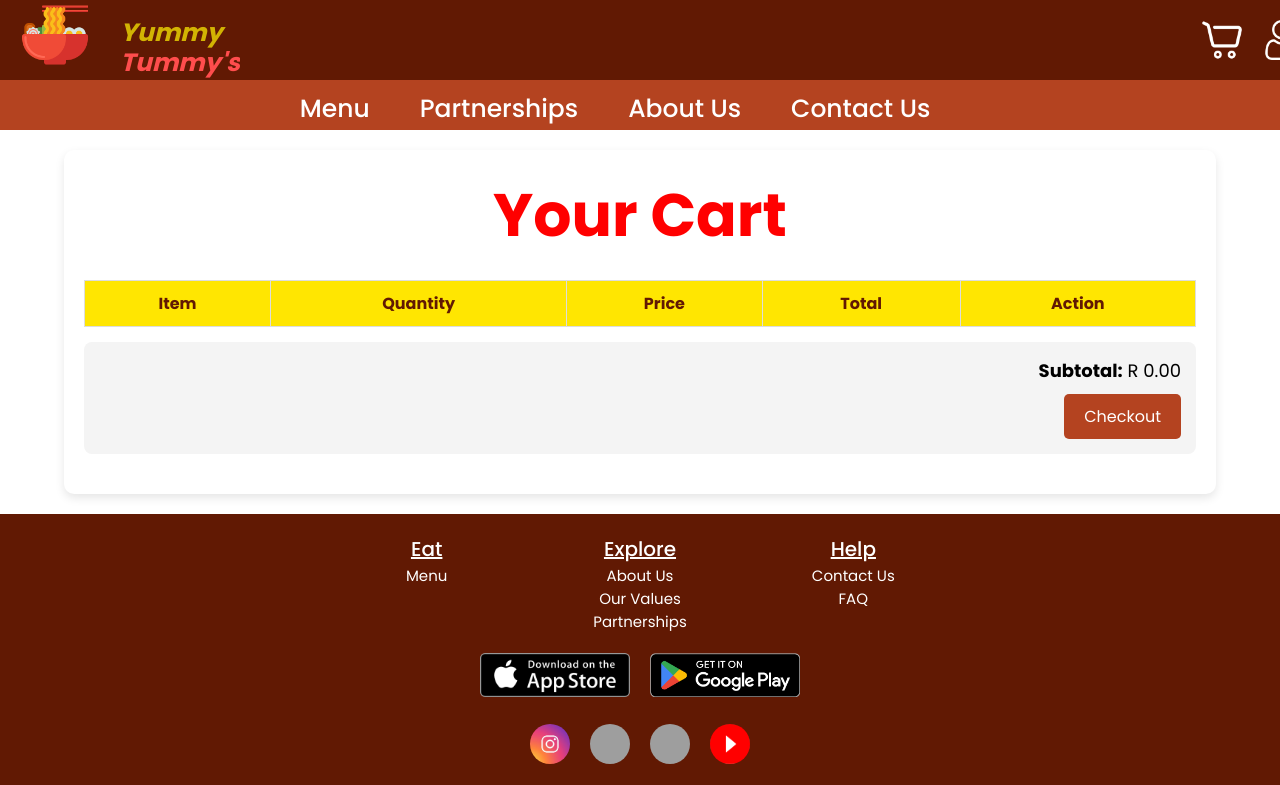
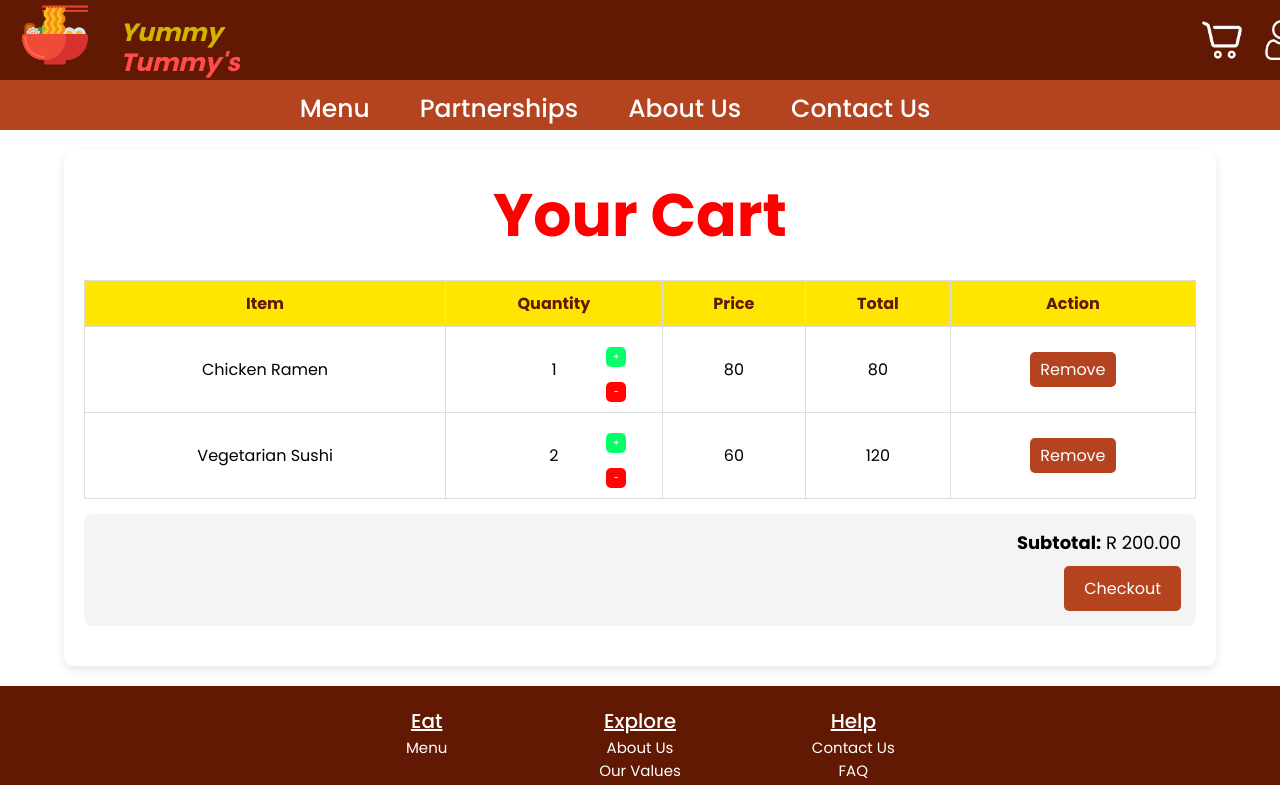
Before and after one commit to Ayanda2002/Ordering-System-Frontend, a React (Create React App) app: page /cart in a window 1280 px wide. Shown: the top 785 px of the page. Built offline with nearby package versions, Linux system fonts and the light colour scheme; grey boxes are pictures that could not be loaded.

Commit message:
Cart updated

```diff
--- a/src/components/cart.js
+++ b/src/components/cart.js
@@ -3,18 +3,67 @@ import '../styles/cart.css'; // Import your CSS file
 
 const Cart = () => {
   const [userMenuVisible, setUserMenuVisible] = useState(false);
-  const [cart, setCart] = useState([]);
+  const [cart, setCart] = useState([
+    { id: 1, name: "Chicken Ramen", price: 80, quantity: 1 },
+    { id: 2, name: "Vegetarian Sushi", price: 60, quantity: 2 },
+  ]);
 
+  // Toggles the visibility of the user menu
   const toggleUserMenu = () => {
     setUserMenuVisible((prev) => !prev);
   };
 
+  // Adds a new item to the cart
+  const addItemToCart = (item) => {
+    setCart((prevCart) => {
+      const existingItem = prevCart.find(cartItem => cartItem.id === item.id);
+      if (existingItem) {
+        return prevCart.map(cartItem =>
+          cartItem.id === item.id
+            ? { ...cartItem, quantity: cartItem.quantity + 1 }
+            : cartItem
+        );
+      } else {
+        return [...prevCart, item];
+      }
+    });
+  };
+
+  // Removes an item from the cart
+  const removeItemFromCart = (id) => {
+    setCart((prevCart) => prevCart.filter(item => item.id !== id));
+  };
+
+  // Increases the quantity of an item in the cart
+  const increaseQuantity = (id) => {
+    setCart((prevCart) =>
+      prevCart.map((item) =>
+        item.id === id ? { ...item, quantity: item.quantity + 1 } : item
+      )
+    );
+  };
+
+  // Decreases the quantity of an item in the cart
+  const decreaseQuantity = (id) => {
+    setCart((prevCart) =>
+      prevCart.map((item) =>
+        item.id === id ? { ...item, quantity: item.quantity - 1 } : item
+      )
+    );
+  };
+
+  // Handles the checkout process
   const checkout = () => {
     if (cart.length === 0) {
       alert("Your cart is empty!");
     } else {
-      window.location.href = "checkout.html";  // You can replace this with routing in React, like using react-router
+      window.location.href = "/checkout"; // You can replace this with routing in React
     }
+  };
+
+  // Calculate the total price of items in the cart
+  const calculateTotal = () => {
+    return cart.reduce((total, item) => total + (item.price * item.quantity), 0);
   };
 
   return (
@@ -68,9 +117,9 @@ const Cart = () => {
         </div>
       </header>
       <main>
-        <section class="cart-container">
+        <section className="cart-container">
           <h2>Your Cart</h2>
-            <table class="cart-table">
+          <table className="cart-table">
             <thead>
               <tr>
                 <th>Item</th>
@@ -80,21 +129,26 @@ const Cart = () => {
                 <th>Action</th>
               </tr>
             </thead>
-                 <tbody id="cart-items">
-                  {/* Cart items will be dynamically added here */}
-                  {cart.map((item, index) => (
-                    <tr key={index}>
+            <tbody>
+              {cart.map((item) => (
+                <tr key={item.id}>
                   <td>{item.name}</td>
-                      <td>{item.quantity}</td>
+                  <td>
+                    <button class="add" onClick={() => increaseQuantity(item.id)}>+</button>
+                    {item.quantity}
+                    <button class="minus" onClick={() => decreaseQuantity(item.id)}>-</button>
+                  </td>
                   <td>{item.price}</td>
                   <td>{item.quantity * item.price}</td>
-                      <td><button>Remove</button></td>
+                  <td>
+                    <button onClick={() => removeItemFromCart(item.id)}>Remove</button>
+                  </td>
                 </tr>
               ))}
             </tbody>
           </table>
           <div className="cart-summary">
-            <p><strong>Subtotal:</strong> <span id="cart-subtotal">R {cart.reduce((total, item) => total + item.quantity * item.price, 0).toFixed(2)}</span></p>
+            <p><strong>Subtotal:</strong> <span id="cart-subtotal">R {calculateTotal().toFixed(2)}</span></p>
             <button className="checkout-btn" onClick={checkout}>Checkout</button>
           </div>
         </section>
--- a/src/styles/cart.css
+++ b/src/styles/cart.css
@@ -46,6 +46,40 @@
 
 .cart-table td button:hover {
     background-color: #611903;
+}
+
+.cart-table td .add {
+    background-color: #06ff66; /* Red color for Remove button */
+    height: 20px;
+    width: 20px;
+    position: relative;
+    left: 150px;
+    top: 10px;
+    font-size: 10px;
+    display: flex;
+    justify-content: center;
+    align-items: center;
+}
+
+.cart-table td .add:hover {
+    background-color: #02ac43; /* Red color for Remove button */
+}
+
+.cart-table td .minus {
+    background-color: #ff0606; /* Red color for Remove button */
+    height: 20px;
+    width: 20px;
+    position: relative;
+    left: 150px;
+    top: 0px;
+    font-size: 10px;
+    display: flex;
+    justify-content: center;
+    align-items: center;
+}
+
+.cart-table td .minus:hover {
+    background-color: #9f0202; /* Red color for Remove button */
 }
 
 .cart-summary {
```
Lines whose indentation alone changed are shown as unchanged.
